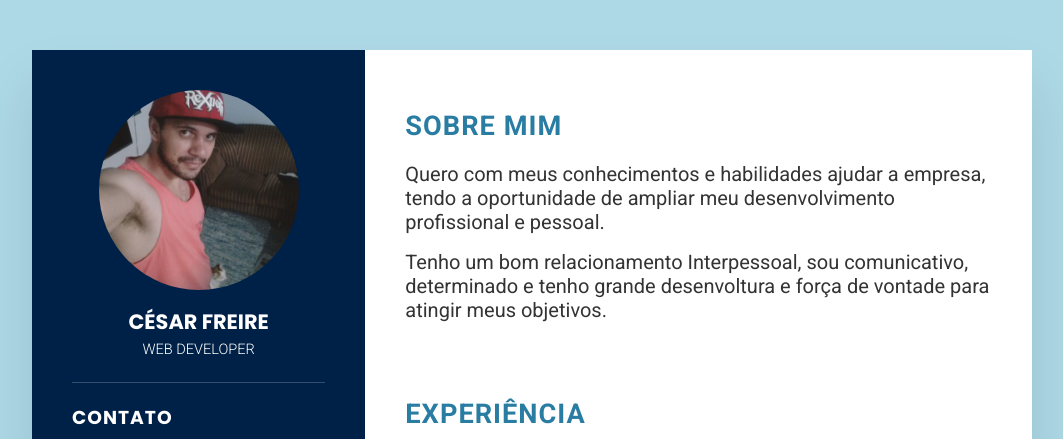
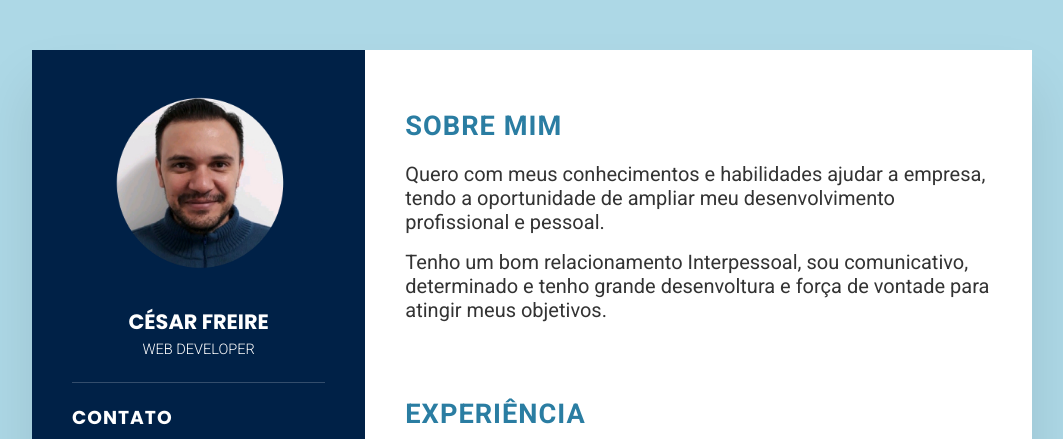
Before and after one commit to Cesar-Freire/CvTemplete-CesarFreire, a plain HTML site: page index.html in a window 1280 px wide. Shown: the top 439 px of the page, without its empty margins (108-1171 px from the left). Drawn offline with Linux system fonts and the light colour scheme.

Commit message:
atualizando

```diff
--- a/index.html
+++ b/index.html
@@ -17,7 +17,7 @@
       <!-- Inicio Header -->
     <header class="header">
       <div class="header-img">
-        <img src="./img/foto001.jpg" alt="image">
+        <img src="./img/FotodeCésar.png" alt="image">
       </div>
       <h2>César Freire<br><span>web developer</span></h2>
     </header>
```
Also changed, not shown: img/Foto de César.jpg (deleted), img/Foto de César1.jpg (deleted), img/FotodeCésar.png (added), img/foto001.jpg (deleted).
